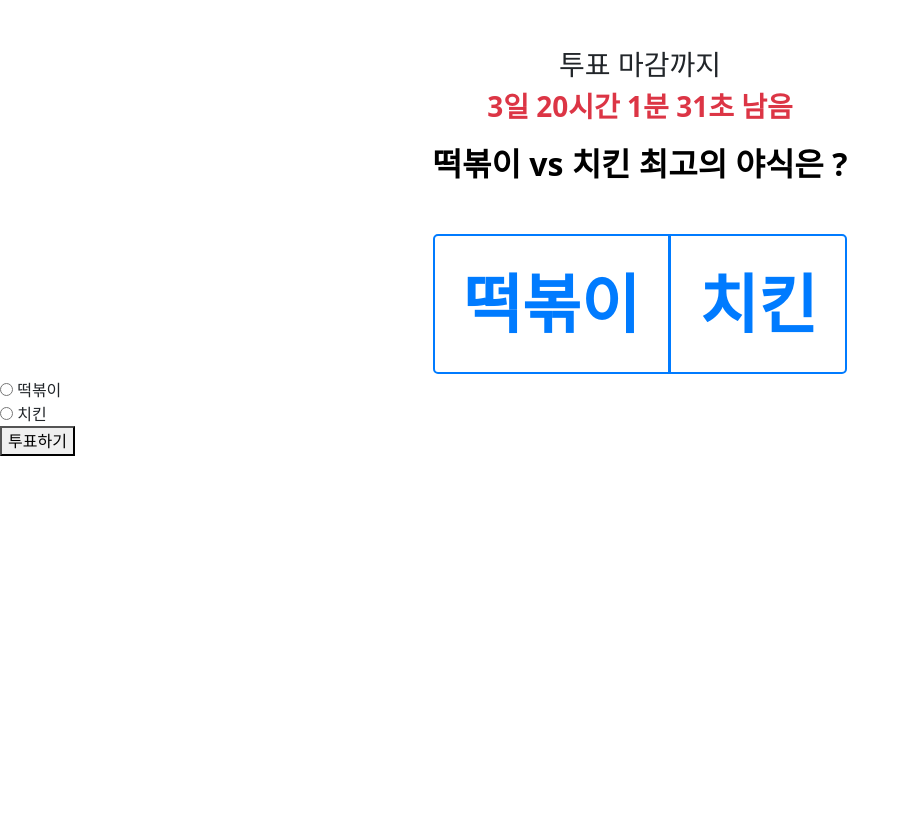
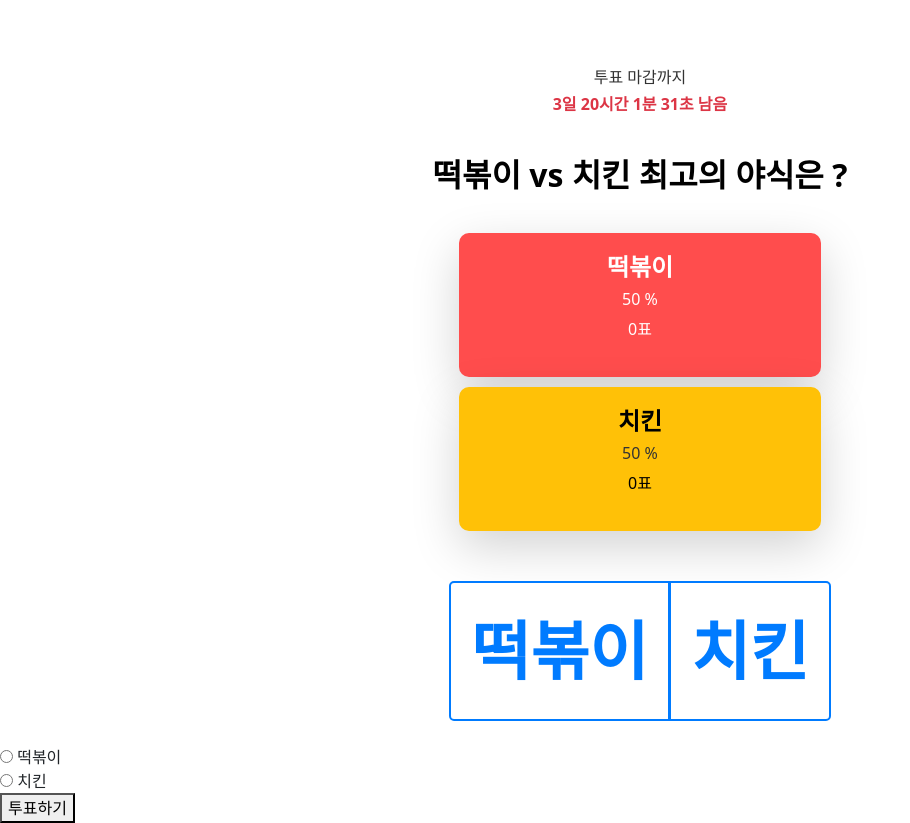
Before and after one commit to 10502R/PBL3, a Flask app: page / in a window 1280 px wide. Shown: the part 56-879 px from the top of the page, without its empty margins (0-910 px from the left). Before the commit the page ends 512 px from the top, so only its background shows below. Run offline with Flask 3, Linux system fonts and the light colour scheme; some libraries are stand-ins or nearby versions; some web fonts are replaced.

Commit message:
투표 기술 병합합

```diff
--- a/app.py
+++ b/app.py
@@ -26,24 +26,20 @@ def index():
     user_vote = request.cookies.get('vote')
     return render_template('index.html', deadline=DEADLINE.isoformat(), user_vote=user_vote)
 
+# 딕셔너리 저장
+votes = {"tteokbokki": 0, "chicken": 0}
+
 @app.route('/vote', methods=['POST'])
 def vote():
-    data = request.form
-    choice = data.get('choice')
+    choice = request.form.get('choice')
 
-    if choice not in ['tteokbokki', 'chicken']:
-        return "error : Invalid choice", 400
+    if choice not in votes:
+        return "error: Invalid choice", 400
 
-    user_cookie = request.cookies.get('vote')
-    if user_cookie:
-        return f"You have already voted! your_choice: {choice}", 403
+    votes[choice] += 1  # 투표 수 증가
 
-    redis_client.incr(choice)
-    votes[choice] += 1
+    return jsonify({"message": "Vote counted"})
 
-    response = make_response(redirect('/'))
-    response.set_cookie('vote', choice, max_age=60*10)
-    return response
 
 @app.route('/my-vote', methods=['GET'])
 def my_vote():
@@ -55,8 +51,17 @@ def my_vote():
 @app.route('/results', methods=['GET'])
 def results():
     total = sum(votes.values())
-    percentages = {key: (value / total) * 100 for key, value in votes.items()} if total else {"떡볶이": 50, "치킨": 50}
-    return jsonify(percentages)
+    percentages = {
+        "tteokbokki": (votes["tteokbokki"] / total) * 100 if total else 50,
+        "chicken": (votes["chicken"] / total) * 100 if total else 50
+    }
+
+    return jsonify({
+        "tteokbokki": round(percentages["tteokbokki"], 1),
+        "tteokbokki_votes": votes["tteokbokki"],
+        "chicken": round(percentages["chicken"], 1),
+        "chicken_votes": votes["chicken"]
+    })
 
 @app.route('/static/<path:filename>')
 def serve_static(filename):
@@ -101,7 +106,7 @@ def save_email_to_json(email):
 
 # 이메일 예약 전송
 def schedule_email_send():
-    send_time_str = "2025-04-05 00:00:00"
+    send_time_str = "2025-04-04 06:53:00"
     send_time = datetime.strptime(send_time_str, "%Y-%m-%d %H:%M:%S")
     current_time = datetime.now()
     if send_time < current_time:
--- a/static/stylesheets/style.css
+++ b/static/stylesheets/style.css
@@ -51,6 +51,67 @@ h1 {
     color: white;
 }
 
+/* 전체 컨테이너 스타일 */
+.container {
+    max-width: 1200px;
+    margin: 0 auto;
+    padding: 20px;
+  }
+
+/* 떡볶이 카드 스타일 */
+.bg-red-600 {
+  background-color: #ff4d4d; /* 떡볶이 카드 배경색 */
+  color: white;
+  margin: 10px;
+  padding: 20px;
+  border-radius: 10px;
+  box-shadow: 0 4px 6px rgba(0, 0, 0, 0.1);
+  text-align: center;
+  transition: transform 0.3s ease, box-shadow 0.3s ease;
+}
+
+/* 치킨 카드 스타일 */
+.bg-yellow-400 {
+  background-color: #ffc107; /* 치킨 카드 배경색 */
+  margin: 10px;
+  color: black;
+  padding: 20px;
+  border-radius: 10px;
+  box-shadow: 0 4px 6px rgba(0, 0, 0, 0.1);
+  text-align: center;
+  transition: transform 0.3s ease, box-shadow 0.3s ease;
+}
+
+/* 카드 호버 효과 */
+.bg-red-600:hover,
+.bg-yellow-400:hover {
+  transform: translateY(-5px);
+  box-shadow: 0 6px 10px rgba(0, 0, 0, 0.15);
+}
+
+
+  /* 텍스트 스타일 */
+  h2 {
+    font-size: 1.5rem;
+    font-weight: bold;
+    margin-bottom: 10px;
+    padding: auto;
+  }
+
+  h3 {
+    font-size: 1rem;
+    color: #333;
+    padding: auto;
+  }
+
+  /* 반응형 디자인 */
+  @media (max-width: 768px) {
+    .flex {
+      flex-direction: column;
+      gap: 20px;
+    }
+  }
+
 /* 가운데 정렬 */
 #wrapper {
     max-width: 500px;
--- a/templates/index.html
+++ b/templates/index.html
@@ -41,6 +41,7 @@
               const timer = setInterval(updateCountdown, 1000); // 매초 업데이트
           });
       </script>
+
   </head>
 
   <body data-bs-spy="scroll" data-bs-target="#nav-menu">
@@ -85,6 +86,24 @@
       <h1 class="text-black text-3xl font-bold mt-16 mb-6">
           떡볶이 vs 치킨 최고의 야식은 ?
       </h1>
+      <div class="container mx-auto flex flex-col items-center justify-center">
+        <div class="flex flex-col md:flex-row items-center justify-center space-x-4 space-y-4 md:space-y-0">
+
+          <!-- 떡볶이 카드 -->
+          <div id="tteokbokki" class="vote-container bg-red-600 text-white p-6 rounded-lg shadow-lg w-full max-w-xs cursor-pointer">
+            <h2 class="text-xl font-bold mb-2">떡볶이</h2>
+            <h3 class="text-white"><span id="tteokbokki-percent">50</span> %</h3>
+            <p id="tteokbokki-votes" class="text-sm text-gray-300">0표</p>
+          </div>
+
+          <!-- 치킨 카드 -->
+          <div id="chicken" class="vote-container bg-yellow-400 text-black p-6 rounded-lg shadow-lg w-full max-w-xs cursor-pointer">
+            <h2 class="text-xl font-bold mb-2">치킨</h2>
+            <h3 class="text-gray-800"><span id="chicken-percent">50</span> %</h3>
+            <p id="chicken-votes" class="text-sm text-gray-700">0표</p>
+          </div>
+
+        </div>
       <div class="btn-group w-auto" role="group" aria-label="group1">
         <input type="radio" class="btn-check" name="btnradio" id="btnradio1" autocomplete="off">
         <label class="btn btn-outline-primary btn-lg px-10 py-10" for="btnradio1">떡볶이</label>
@@ -92,7 +111,8 @@
         <input type="radio" class="btn-check" name="btnradio" id="btnradio2" autocomplete="off">
         <label class="btn btn-outline-primary btn-lg px-10 py-10" for="btnradio2">치킨</label>
       </div>
-  </div>
+    </div>
+
 
 </section>
 <!-- 메인화면 섹션 끝 -->
@@ -114,8 +134,35 @@
 </section>
 <!-- jQuery CDN 추가 -->
 <script src="https://code.jquery.com/jquery-3.6.0.min.js"></script>
-<!-- vote.js 연결 -->
-<script src="assets/js/vote.js"></script>
+<script>
+document.querySelectorAll('.vote-container').forEach(container => {
+  container.addEventListener('click', function () {
+    const choice = this.id; // "tteokbokki" or "chicken"
 
-  </body>
+    fetch('/vote', {
+      method: 'POST',
+      body: new URLSearchParams({ choice }),
+      headers: { 'Content-Type': 'application/x-www-form-urlencoded' }
+    })
+    .then(response => {
+      if (!response.ok) {
+        return response.text().then(text => { throw new Error(text); });
+      }
+      return fetch('/results'); // 최신 결과 요청
+    })
+    .then(response => response.json())
+    .then(data => {
+      // 퍼센트 업데이트
+      document.getElementById('tteokbokki-percent').innerText = data["tteokbokki"];
+      document.getElementById('chicken-percent').innerText = data["chicken"];
+
+      // 표 수 업데이트
+      document.getElementById('tteokbokki-votes').innerText = `${data["tteokbokki_votes"]}표`;
+      document.getElementById('chicken-votes').innerText = `${data["chicken_votes"]}표`;
+    })
+    .catch(error => alert("투표 중 오류 발생: " + error.message));
+  });
+});
+</script>
+</body>
 </html>
```
